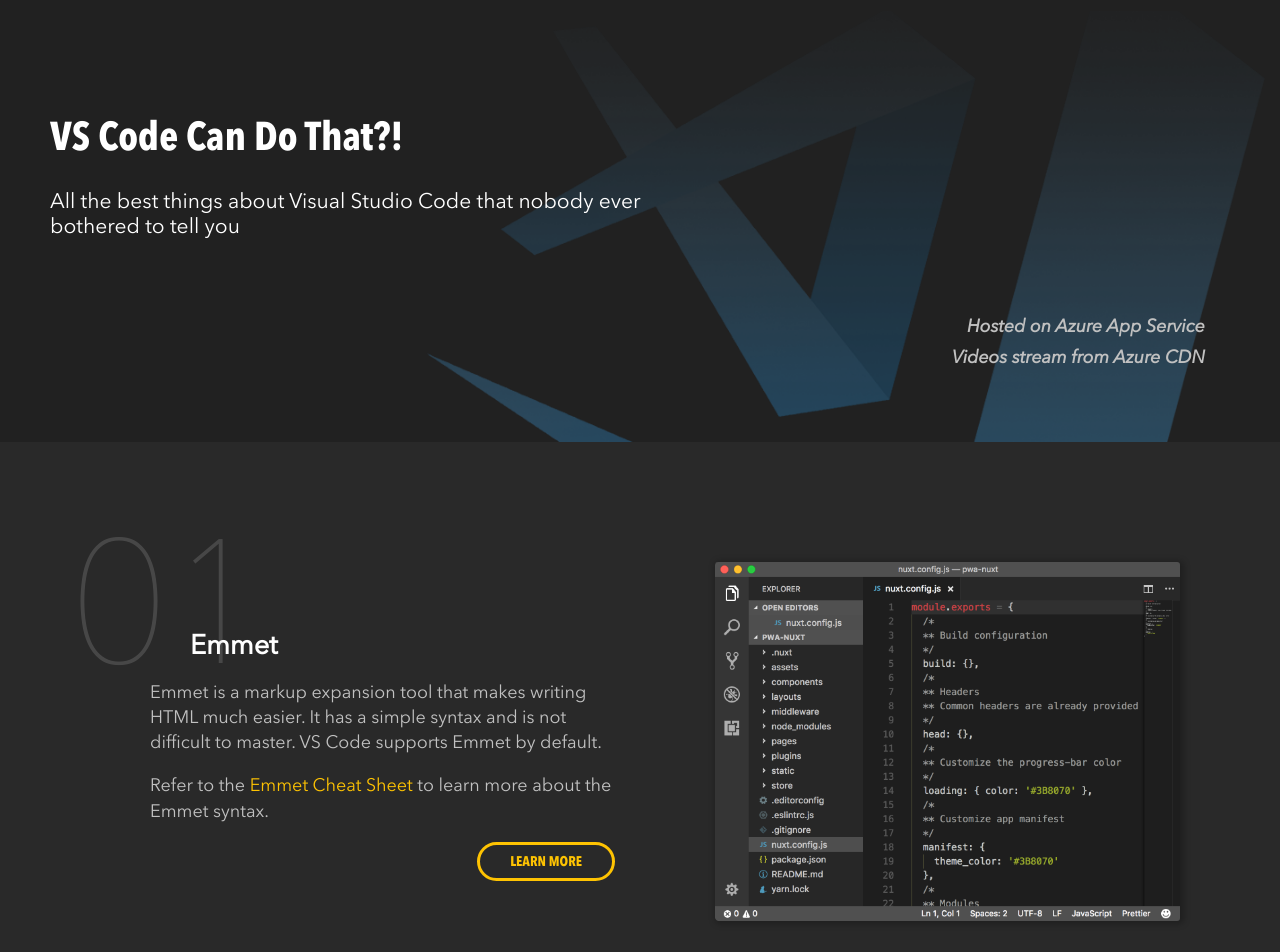
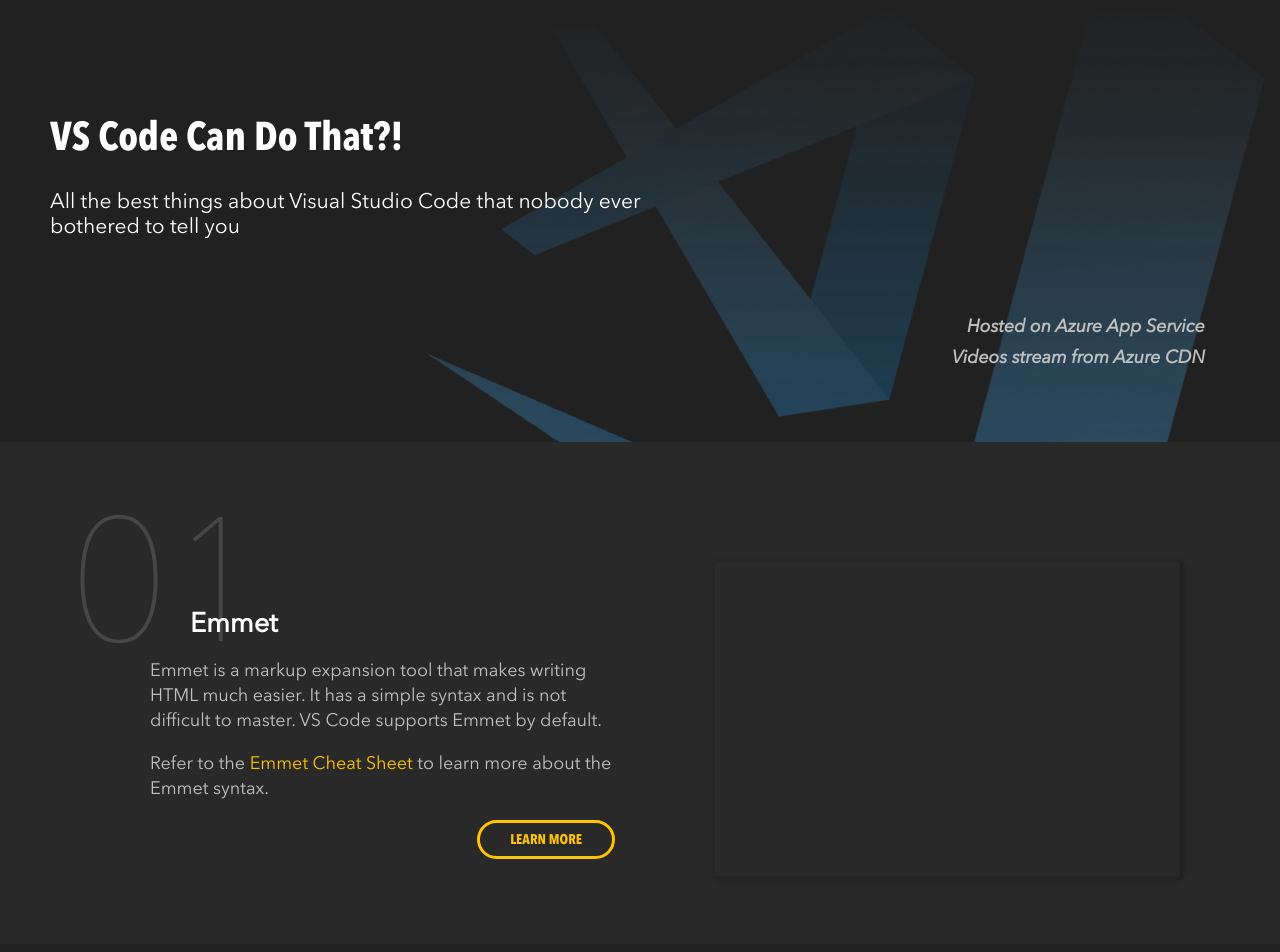
Before and after one commit to burkeholland/vscodecandothat, a Vue app: page / in a window 1280 px wide. Shown: the top 952 px of the page. Built offline with nearby package versions, Linux system fonts and the light colour scheme.

Commit message:
Swap static img for iframe

```diff
--- a/src/components/AppSection.vue
+++ b/src/components/AppSection.vue
@@ -8,7 +8,7 @@
         <a href=""><button>{{ cta }}</button></a>
       </div>
       <div class="imgvid">
-        <img src="./../assets/screenshot.png" alt="video of x">
+        <iframe width="560" height="315" :src="video" frameborder="0" allow="autoplay; encrypted-media" allowfullscreen></iframe>
       </div>
     </div><!--sectioncontain-->
   </section>
@@ -25,6 +25,9 @@ export default {
     },
     number: {
       type: Number
+    },
+    video: {
+      type: String
     }
   },
   data() {
@@ -80,10 +83,15 @@ h2 {
 }
 
 .imgvid img,
-.imgvid video {
+.imgvid iframe {
   width: 100%;
   box-shadow: 2px 1px 6px 2px rgba(0, 0, 0, 0.25);
   border-radius: 3px;
+}
+
+@media only screen and (max-width: 1090px) {
+  .sectioncontain {
+  }
 }
 
 p {
```
